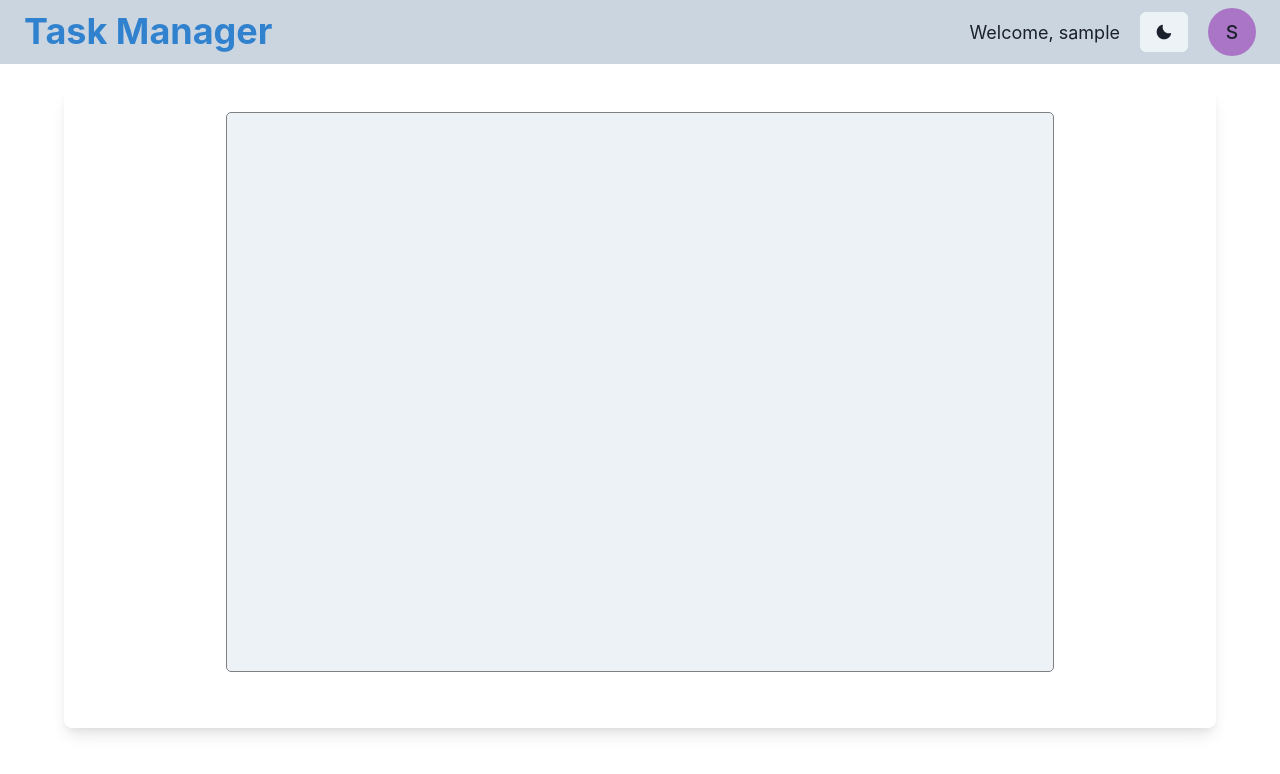
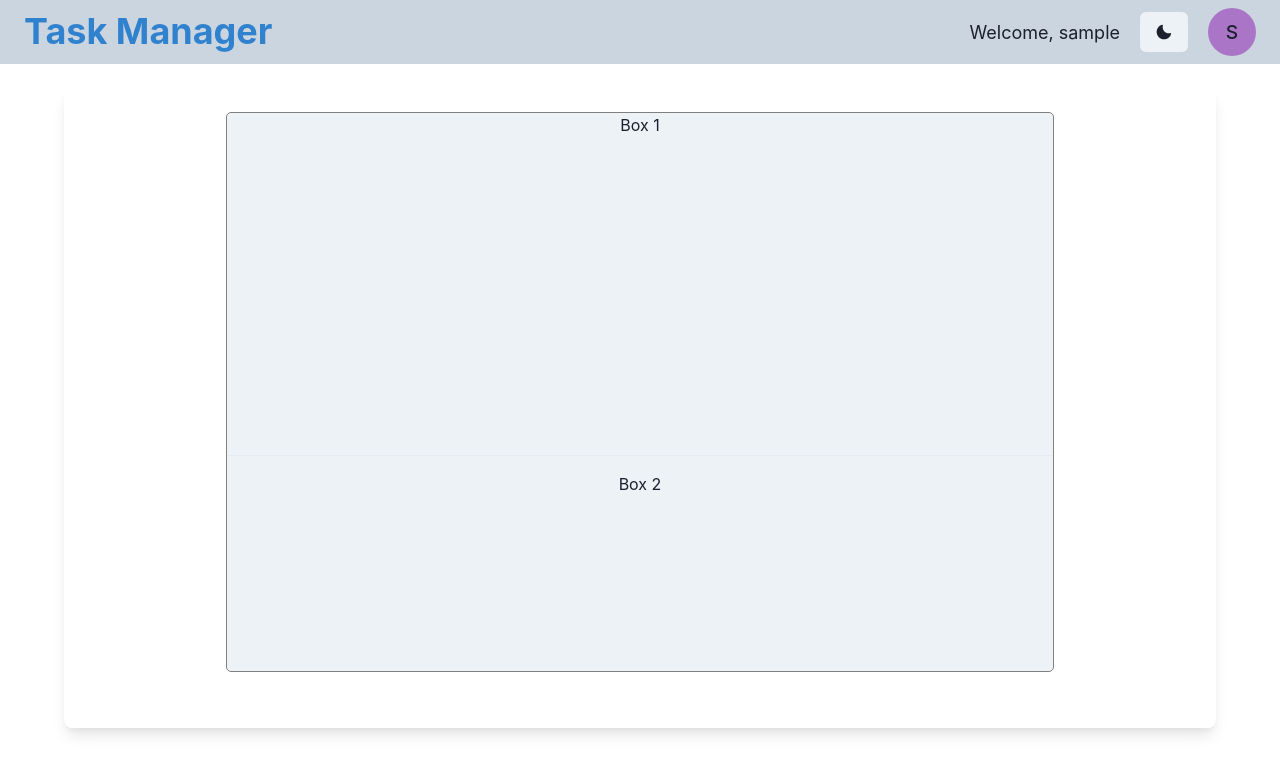
Before and after one commit to tyler-parker/task-manager, a React (Create React App) app in the folder client/: page /tasks/1 in a window 1280 px wide. Shown: the top 774 px of the page. Built offline with nearby package versions, Linux system fonts and the light colour scheme; no server answers; sample sign-in values are in the browser's storage; the HTML template or start-up script is replaced by a standard one.

Commit message:
established the grid box that separates description section with comment section

```diff
--- a/client/src/components/TaskPage.js
+++ b/client/src/components/TaskPage.js
@@ -7,7 +7,8 @@ import {
     Heading,
     useColorModeValue,
     Divider,
-    Grid
+    Grid,
+    GridItem
 } from '@chakra-ui/react'
 
 export default function TaskPage(props) {
@@ -39,8 +40,34 @@ export default function TaskPage(props) {
             >
                 <Flex direction='column' align='center' justify='center'>
                     <Heading>{title}</Heading>
-                    <Flex bgColor={contentBgColor} border='1px solid gray' borderRadius='5px' w='75%' h='70vh'>
+                    <Flex
+                        bgColor={contentBgColor}
+                        border='1px solid gray'
+                        borderRadius='5px'
+                        w='75%'
+                        h='70vh'
+                    >
+                        <Grid grid-templateRows='repeat(2, 1fr)' w='full'>
 
+                            <GridItem
+                                rowSpan={2}
+                                align='center'
+                                justify='center'
+                            >
+                                Box 1
+                            </GridItem>
+
+                            <GridItem
+                                align='center'
+                                justify='center'
+                            >
+                                <Divider />
+                                <Flex flexDirection='column' p={4}>
+                                    Box 2
+                                </Flex>
+                            </GridItem>
+
+                        </Grid>
                     </Flex>
                 </Flex>
             </Box>
```
